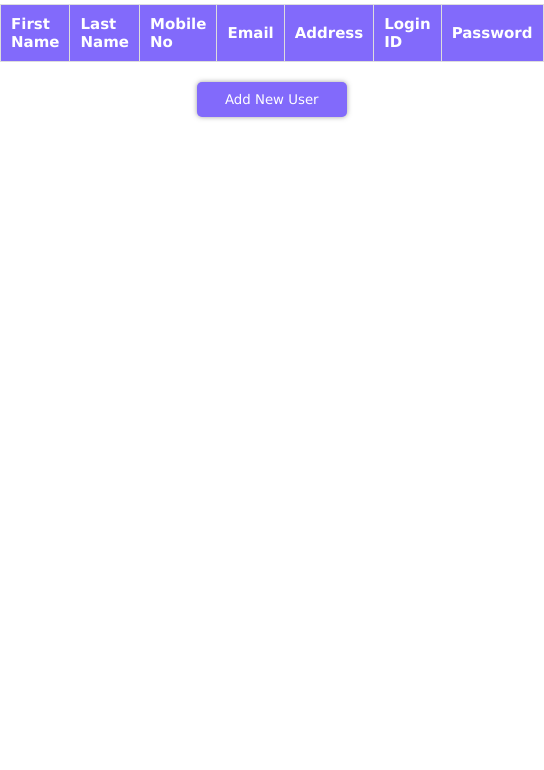
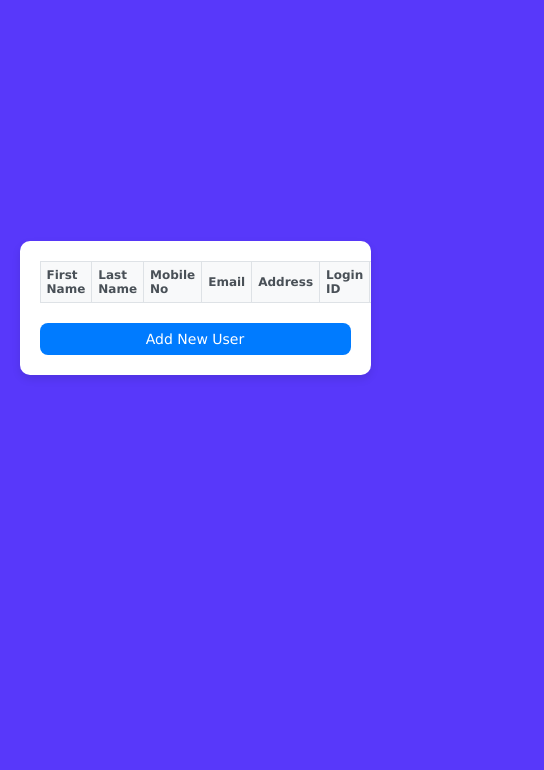
Before and after one commit to CodingShinchan/RegisterForm, a website: page public/display.html in a window 390 px wide. Shown: the part 114-884 px from the top of the page, 544 px wide, since content can reach past the window. After the commit the page ends 844 px from the top, so only its background shows below. Drawn offline with nearby package versions, Linux system fonts and the light colour scheme; no server answers.

Commit message:
Update display.html

```diff
--- a/public/display.html
+++ b/public/display.html
@@ -8,7 +8,7 @@
 </head>
 <body>
   <!-- HTML -->
-  <h1>Registered Users</h1>
+      <div class="container">
     <table>
         <thead>
             <tr>
@@ -23,133 +23,126 @@
         </thead>
         <tbody id="usersTableBody"></tbody>
     </table>
-  <button id="addNewUserBtn">Add New User</button>
+    <button class="btn" id="addNewUserBtn">Add New User</button>
+</div>
 
 
 
   <!-- CSS -->
   <style>
-      *
-      {
+* {
     margin: 0;
     padding: 0;
+    box-sizing: border-box;
     font-family: Verdana, Geneva, Tahoma, sans-serif;
-
 }
 
-      body,html
-      {
-      height: 100%;
+body {
+    font-family: Verdana, Geneva, Tahoma, sans-serif;
     display: flex;
-      flex-direction: column;
-      margin: auto;
-      background-color: #fff;
-      overflow: hidden;
-      padding: 20px 0;
-
+    justify-content: center;
+    align-items: center;
+    min-height: 100vh;
+    background-color: rgb(88, 56, 250);
 }
 
-      h1
-      {
-      font-family: Verdana, Geneva, Tahoma, sans-serif;
-      font-size: 50px;
-      font-weight: bold;
-      background: rgb(130, 106, 251);
-      -webkit-background-clip: text;
-      -webkit-text-fill-color: transparent;
-      text-align: center;
-      margin-bottom: 20px;
-
+.container {
+    width: 90%;
+    max-width: 1000px;
+    margin: 20px auto;
+    padding: 20px;
+    background-color: #fff;
+    border-radius: 10px;
+    box-shadow: 0 4px 8px rgba(0, 0, 0, 0.1);
+    overflow-x: auto;
 }
 
-      table
-      {
+table {
     width: 100%;
     border-collapse: collapse;
-      font-family: "Courier New", Courier, monospace;
-      border: 1px solid #bdc3c7;
-      box-shadow: 2px 2px 12px rgba(0,0,0,0.2), -px -px 8px rgba(0,0,0,0.2);
-
+    margin-bottom: 20px;
+    font-size: 16px;
 }
 
-      table, th, td
-      {
-      border: 1px solid #ddd;
-
+th, td {
+    padding: 12px;
+    text-align: left;
+    border: 1px solid #dee2e6;
 }
 
-    th
-    {
-    padding: 10px;
-    text-align: left;
-    background-color: rgb(130, 106, 251);
-    color: #fff;
-    font-size: 15px;
-
+th {
+    background-color: #f8f9fa;
+    color: #495057;
+    font-weight: bold;
 }
 
-    td
-    {
-    padding: 10px;
-    text-align: left;
-    background-color: rgb(191, 179, 255);
-    color: #fff;
-    font-size: 15px;
-
+tr:nth-child(even) {
+    background-color: #f1f3f5;
 }
 
-    td:hover
-    {
-    background-color: rgb(130, 106, 251);
-
+tr:hover {
+    background-color: #e9ecef;
 }
 
-
-    #addNewUserBtn
-    {
-    margin: auto;
-    width: 150px;
-    padding: 10px;
-    background-color: rgb(130, 106, 251);
-    color: white;
+.btn {
+    display: block;
+    width: 100%;
+    max-width: 250px;
+    margin: 0 auto;
+    padding: 12px;
+    font-size: 18px;
+    color: #fff;
+    background-color: #007bff;
     border: none;
-    border-radius: 5px;
+    border-radius: 8px;
     cursor: pointer;
-    font-family: Verdana, Geneva, Tahoma, sans-serif;
-    box-shadow: 0 0 5px rgba(70, 68, 68, 0.5);
-    box-shadow: 0 0 5px rgba(70, 68, 68, 0.5);
-    margin-top: 20px;
-
+    text-align: center;
+    text-decoration: none;
+    transition: background-color 0.3s ease, transform 0.2s ease;
 }
 
-    #addNewUserBtn:hover
-    {
-    background-color: rgb(80, 62, 173);
-
+.btn:hover {
+    background-color: #0056b3;
+    transform: scale(1.05);
 }
 
-    tr
-    {
-    transition: all .2s ease-in;
-    cursor: pointer;
-
+.btn:active {
+    background-color: #004085;
+    transform: scale(0.98);
 }
 
-    #header
-    {
-    background-color: rgb(130, 106, 251);;
-    color: #fff;
-
+/* Responsive design */
+@media (max-width: 768px) {
+    table {
+        font-size: 14px;
     }
 
-    tr:hover
-    {
-    background-color: #f5f5f5;
-    transform: scale(1.02);
-    box-shadow: 2px 2px 12px rgba(0,0,0,0.2), -px -px 8px rgba(0,0,0,0.2);
-
+    th, td {
+        padding: 8px;
     }
 
+    .btn {
+        max-width: 200px;
+        padding: 10px;
+        font-size: 16px;
+    }
+}
+
+@media (max-width: 480px) {
+    .btn {
+        max-width: 100%;
+        font-size: 14px;
+        padding: 8px;
+    }
+
+    table {
+        font-size: 12px;
+    }
+
+    th, td {
+        padding: 6px;
+    }
+}
     </style>
 
     <!-- Script -->
```
Lines whose indentation alone changed are shown as unchanged.
